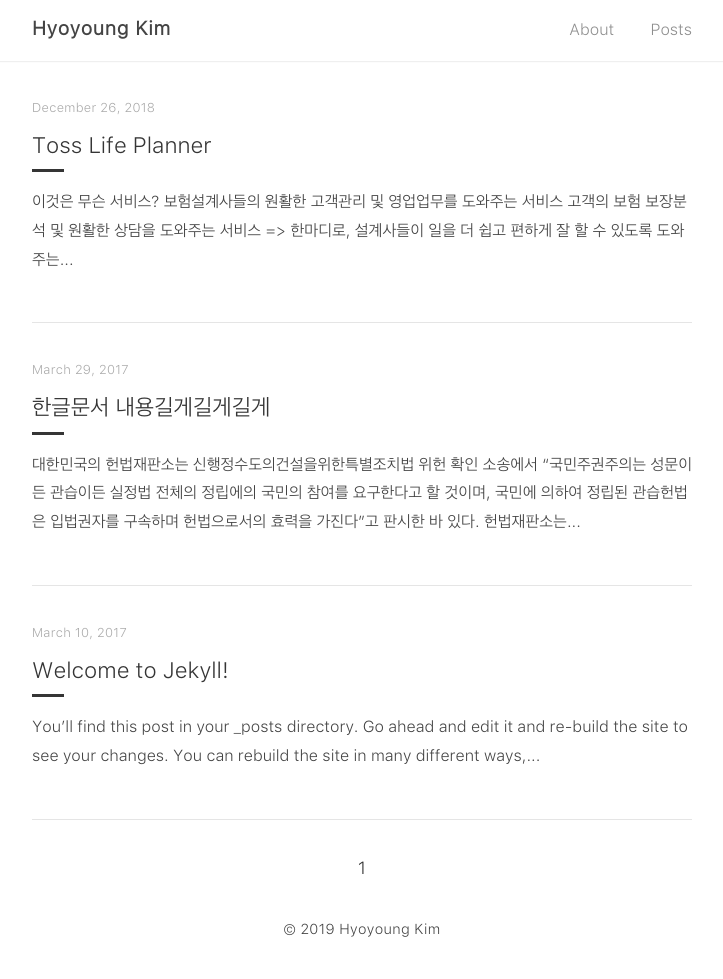
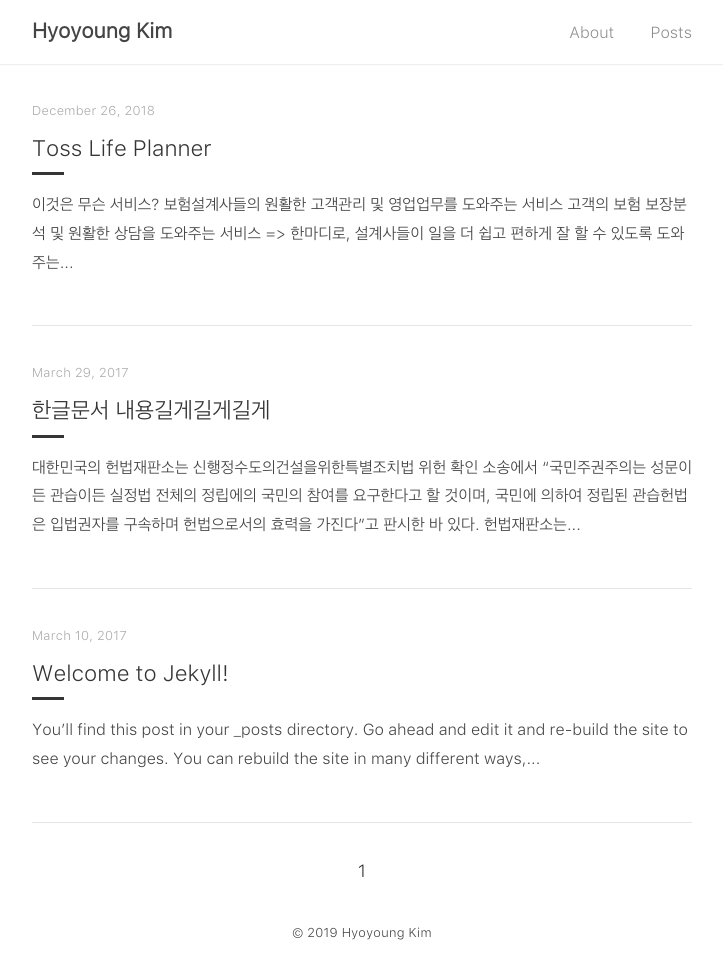
Before and after one commit to hyngkm/hyngkm.github.io, a Jekyll site: the page built from index.html, in a window 1280 px wide. Shown: the whole page, without its empty margins (278-1001 px from the left). Built offline with Jekyll 4.4.1, drawn with Linux system fonts in a browser that asks for light colours; the list of posts is cut into pages by our own code.

Commit message:
Update _layout.scss

```diff
--- a/_sass/tale/_layout.scss
+++ b/_sass/tale/_layout.scss
@@ -24,14 +24,13 @@
   }
 
   &-title {
-    font-size: 1.2em;
+    font-size: 1.3em;
     font-weight: 600;
     @include transition(all .2s ease-out);
     color: $default-color;
     display: inline-block;
     margin: 0;
     padding-right: .2rem;
-    letter-spacing: 0.8px;
 
     &:hover,
     &:focus {
@@ -90,7 +89,7 @@
 
   span {
     color: $default-color;
-    font-size: 0.9rem;
+    font-size: 0.8rem;
     letter-spacing: 0.025em;
   }
 }
```
